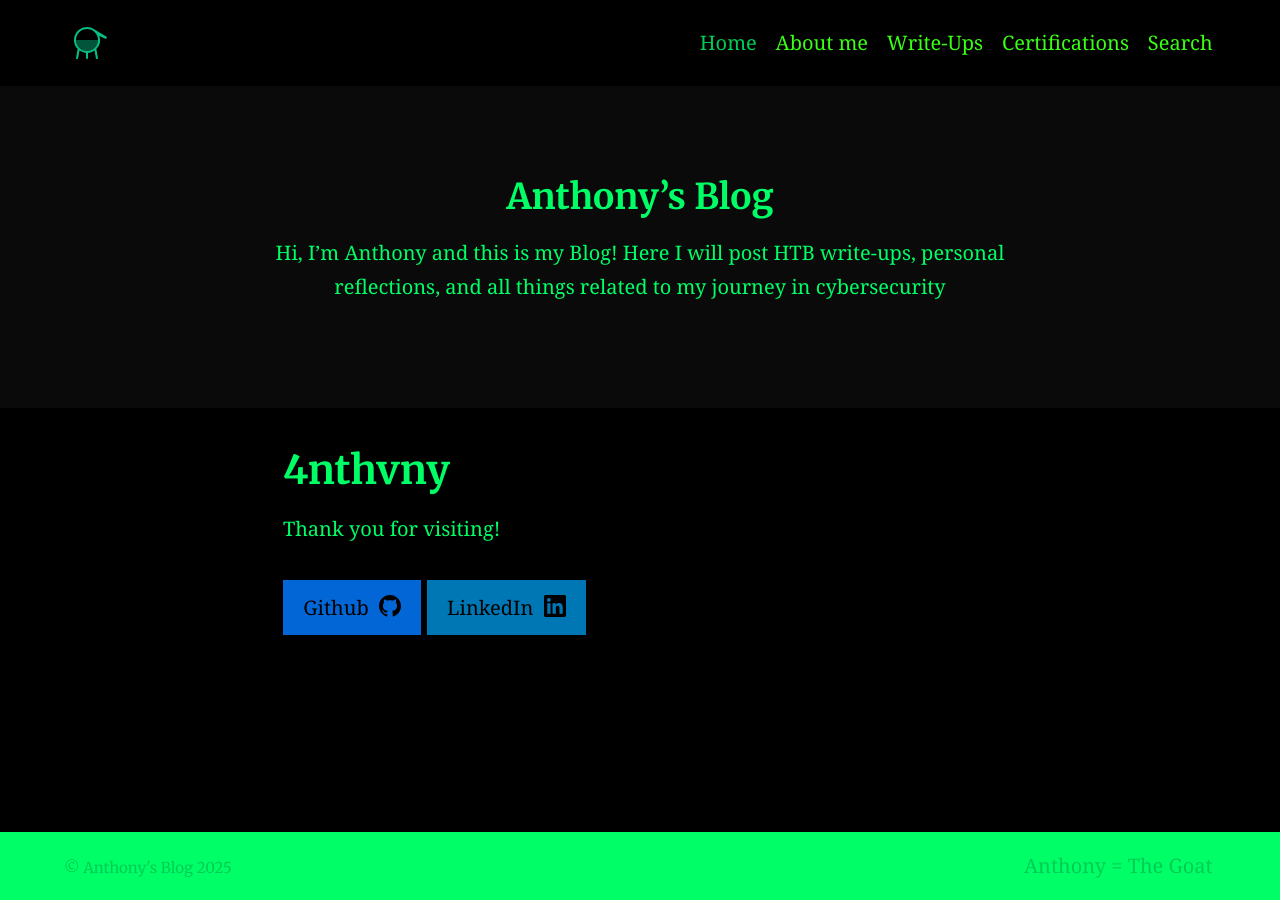
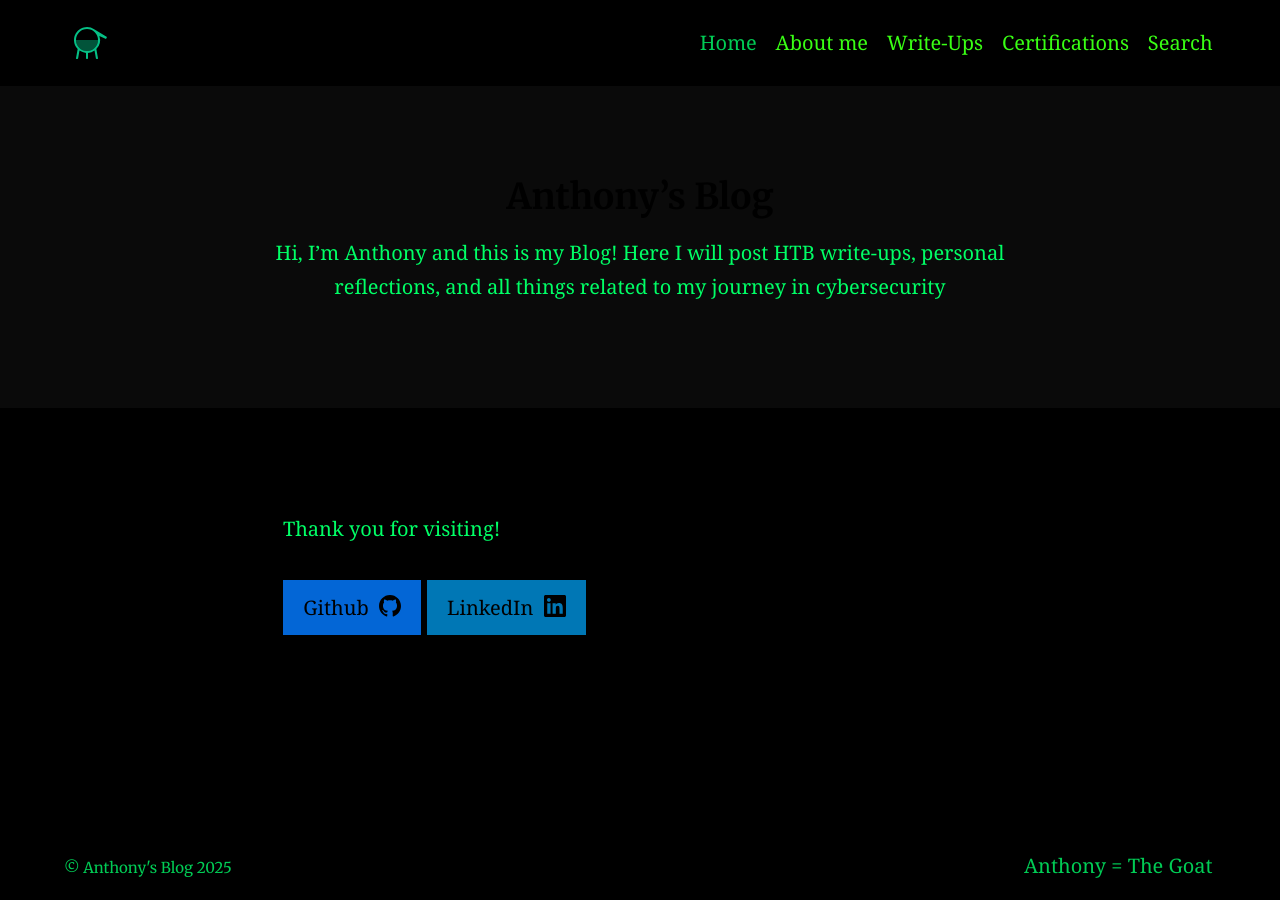
Before and after one commit to 4nthvny/4nthvny.github.io, a Jekyll site: the page built from index.md, in a window 1280 px wide. Built offline with Jekyll 4.4.1, drawn with Linux system fonts in a browser that asks for light colours.

Commit message:
Update _settings.scss

```diff
--- a/_sass/_settings.scss
+++ b/_sass/_settings.scss
@@ -5,7 +5,7 @@
 $accentColour: #00ff66 !default;
 
 // Text colours
-$headingColour: #00ff66 !default;
+$headingColour: #000000 !default;
 $bodyColour: #00ff66 !default;
 $linkColour: #39ff14 !default;
 $hoverColour: #66ff66 !default;
```
